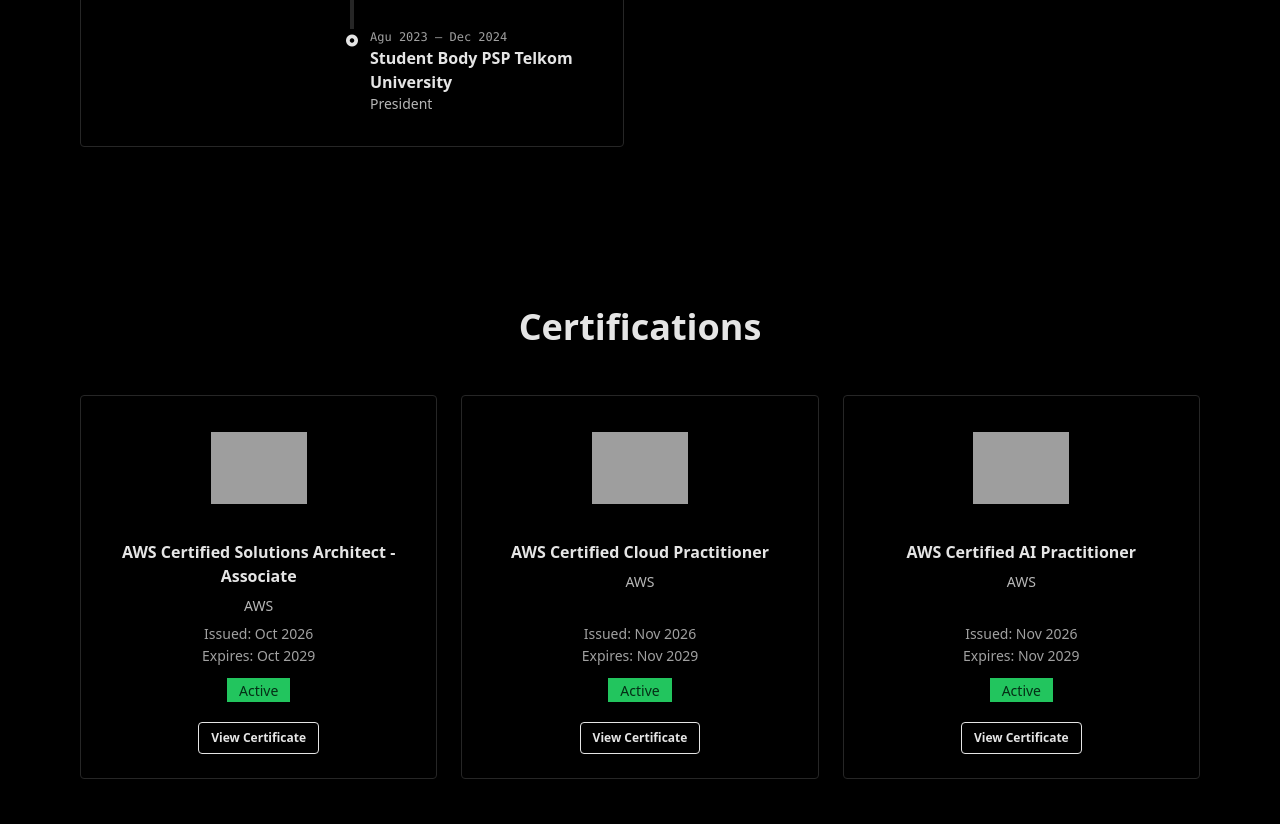
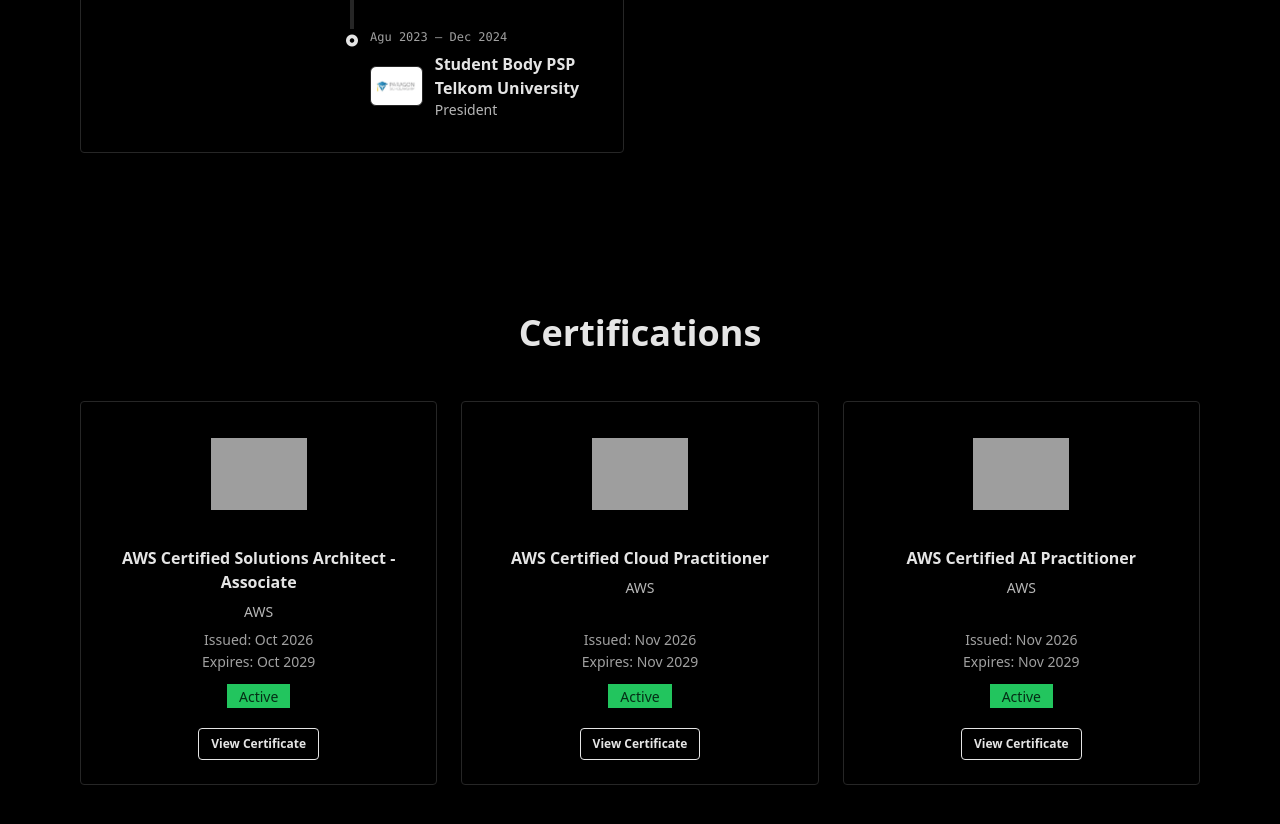
Before and after one commit to agnislur/agnislur.github.io, a plain HTML site: page index.html in a window 1280 px wide. Shown: the part 1516-2340 px from the top of the page. Drawn offline with nearby package versions, Linux system fonts and the light colour scheme; grey boxes are pictures that could not be loaded.

Commit message:
Add Paragon Scholarship logo to Student Body PSP organization

```diff
--- a/index.html
+++ b/index.html
@@ -374,8 +374,17 @@
                   </div>
                   <div class="timeline-end mb-2 pl-2">
                     <time class="text-xs font-mono opacity-70">Agu 2023 – Dec 2024</time>
-                    <div class="text-base font-bold">Student Body PSP Telkom University</div>
-                    <p class="text-sm opacity-80">President</p>
+                    <div class="flex items-center gap-3 mt-1.5">
+                      <img
+                        src="paragon-scholarship-logo.png"
+                        alt="Logo Paragon Scholarship Program"
+                        class="h-10 w-auto max-w-[100px] object-contain rounded-md bg-white p-1 shadow-sm border border-base-300 shrink-0"
+                      />
+                      <div>
+                        <div class="text-base font-bold">Student Body PSP Telkom University</div>
+                        <p class="text-sm opacity-80">President</p>
+                      </div>
+                    </div>
                   </div>
                 </li>
               </ul>
```
Also changed, not shown: paragon-scholarship-logo.png (added).
